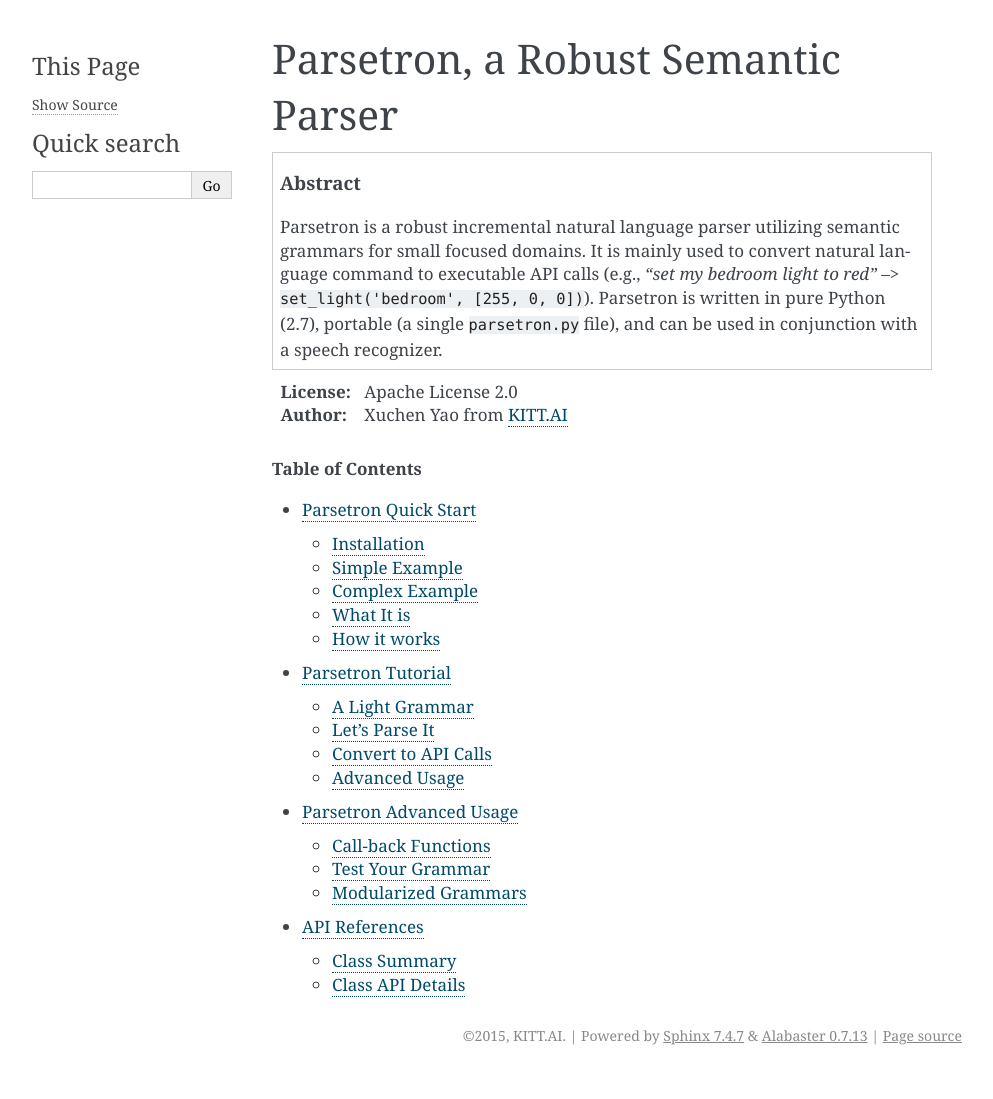
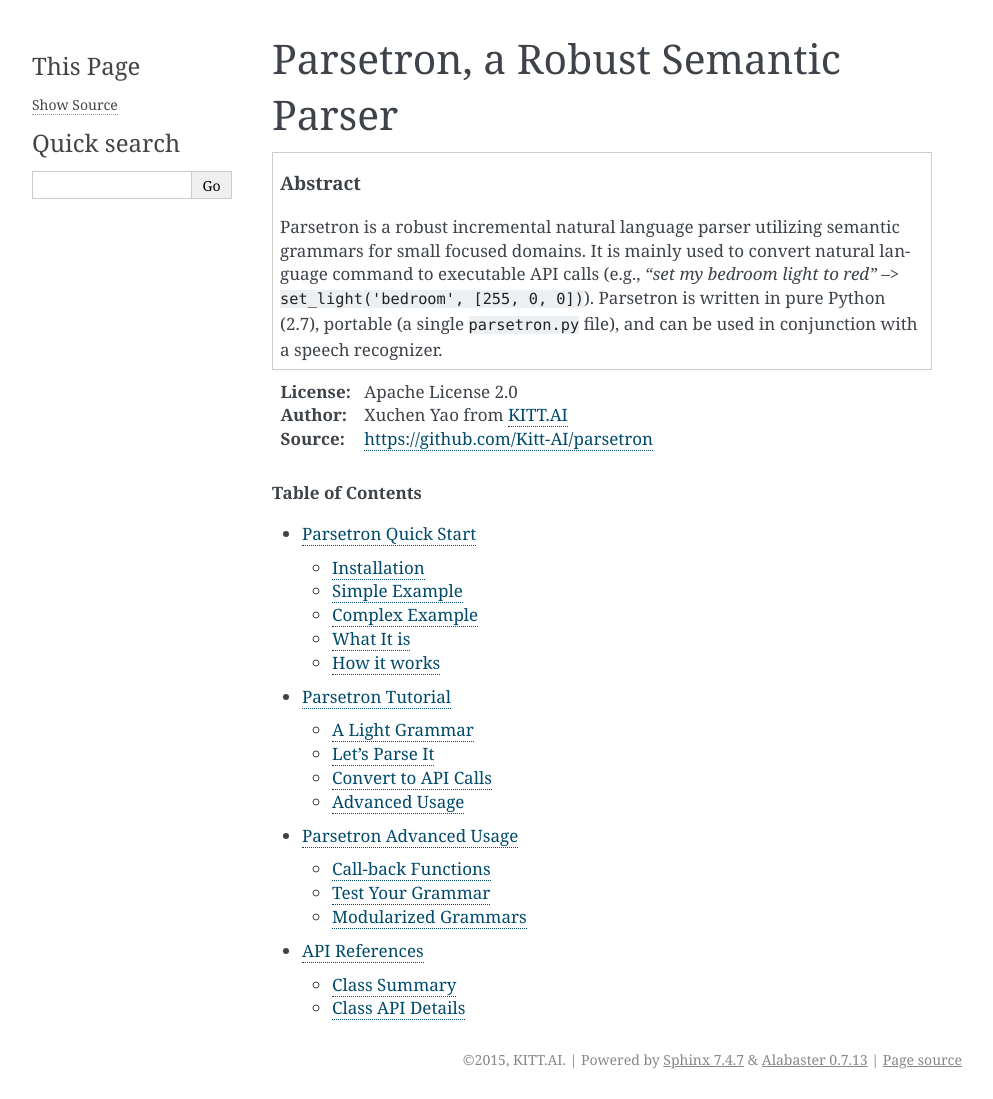
Before and after one commit to Kitt-AI/parsetron, a Sphinx documentation site: the page built from docs/index.rst, in a window 1280 px wide. Shown: the whole page, without its empty margins (148-1141 px from the left). Built offline with Sphinx 7.4.7, drawn with Linux system fonts in a browser that asks for light colours; the version number could not be read and is left out; before the commit the page ends 1075 px from its top, so only the background shows below that; some of the changed lines change nothing that is shown.

Commit message:
added source addr

```diff
--- a/docs/index.rst
+++ b/docs/index.rst
@@ -36,6 +36,7 @@
 
 :Author: Xuchen Yao from `KITT.AI <http://kitt.ai>`_
 
+:Source: https://github.com/Kitt-AI/parsetron
 
 .. rubric:: Table of Contents
 
```
